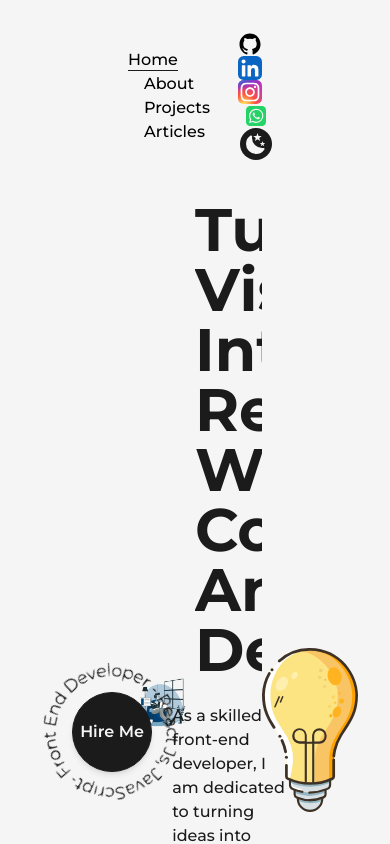
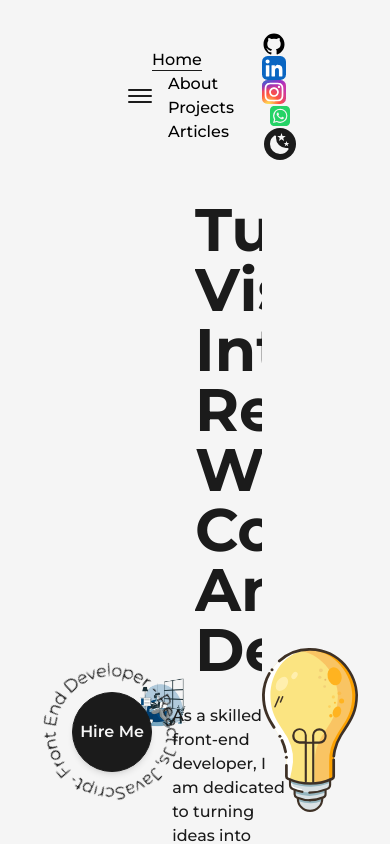
Before and after one commit to Suraj-Ambekar/portfolio-website, a Next.js app: page / in a window 390 px wide. Shown: the top 844 px of the page. Built offline with nearby package versions, Linux system fonts and the light colour scheme.

Commit message:
added hambergar menu

```diff
--- a/src/components/NavBar.js
+++ b/src/components/NavBar.js
@@ -1,4 +1,4 @@
-import React from 'react';
+import React, { useState } from 'react';
 import Link from 'next/link';
 import Logo from './Logo';
 import { useRouter } from 'next/router';
@@ -26,9 +26,21 @@
 const NavBar = () => {
 
   const [mode, setMode] = useThemeSwitcher();
+  const [isOpen, setIsOpen] = useState(false);
+
+  const handleClick = () => {
+    setIsOpen(!isOpen)
+  }
 
   return (
     <header className='w-full px-32 py-8 font-medium flex items-center justify-between dark:text-light'>
+
+      <button className='flex-col justify-center items-center hidden lg:flex' onClick={handleClick}>
+        <span className={`bg-dark dark:bg-light transition-all duration-300 ease-out h-0.5 w-6 rounded-sm ${isOpen ? 'rotate-45 translate-y-1' :'-translate-y-0.5'}`}></span>
+        <span className={`bg-dark dark:bg-light transition-all duration-300 ease-out h-0.5 w-6 rounded-sm my-0.5 ${isOpen ? 'opacity-0' : 'opacity-100'}`}></span>
+        <span className={`bg-dark dark:bg-light transition-all duration-300 ease-out h-0.5 w-6 rounded-sm ${isOpen ? '-rotate-45 -translate-y-1' : 'translate-y-0.5'}`}></span>
+      </button>
+
       <nav>
         <CustomLink href="/" title="Home" className='mr-4' />
         <CustomLink href="/about" title="About" className='mx-4' />
```
